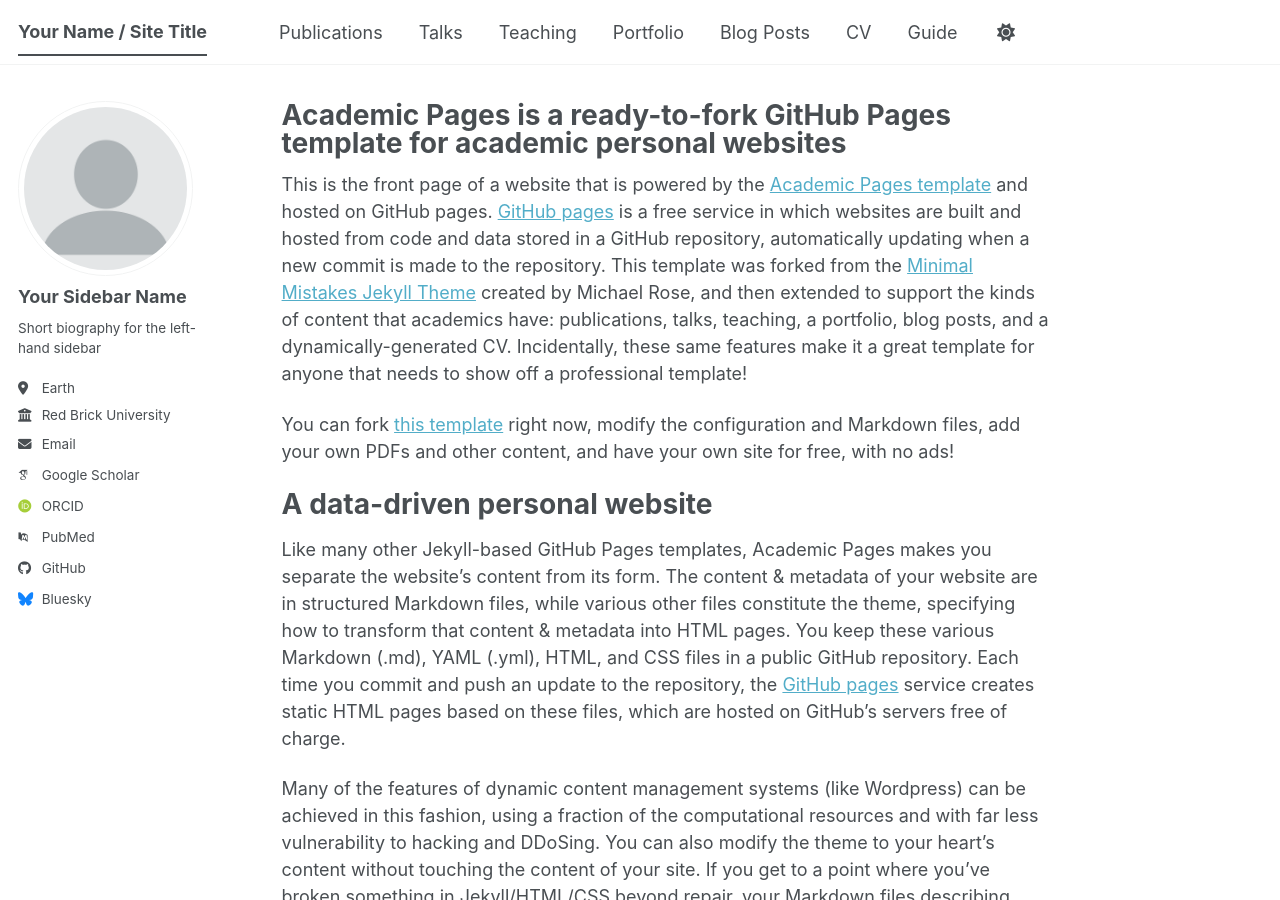
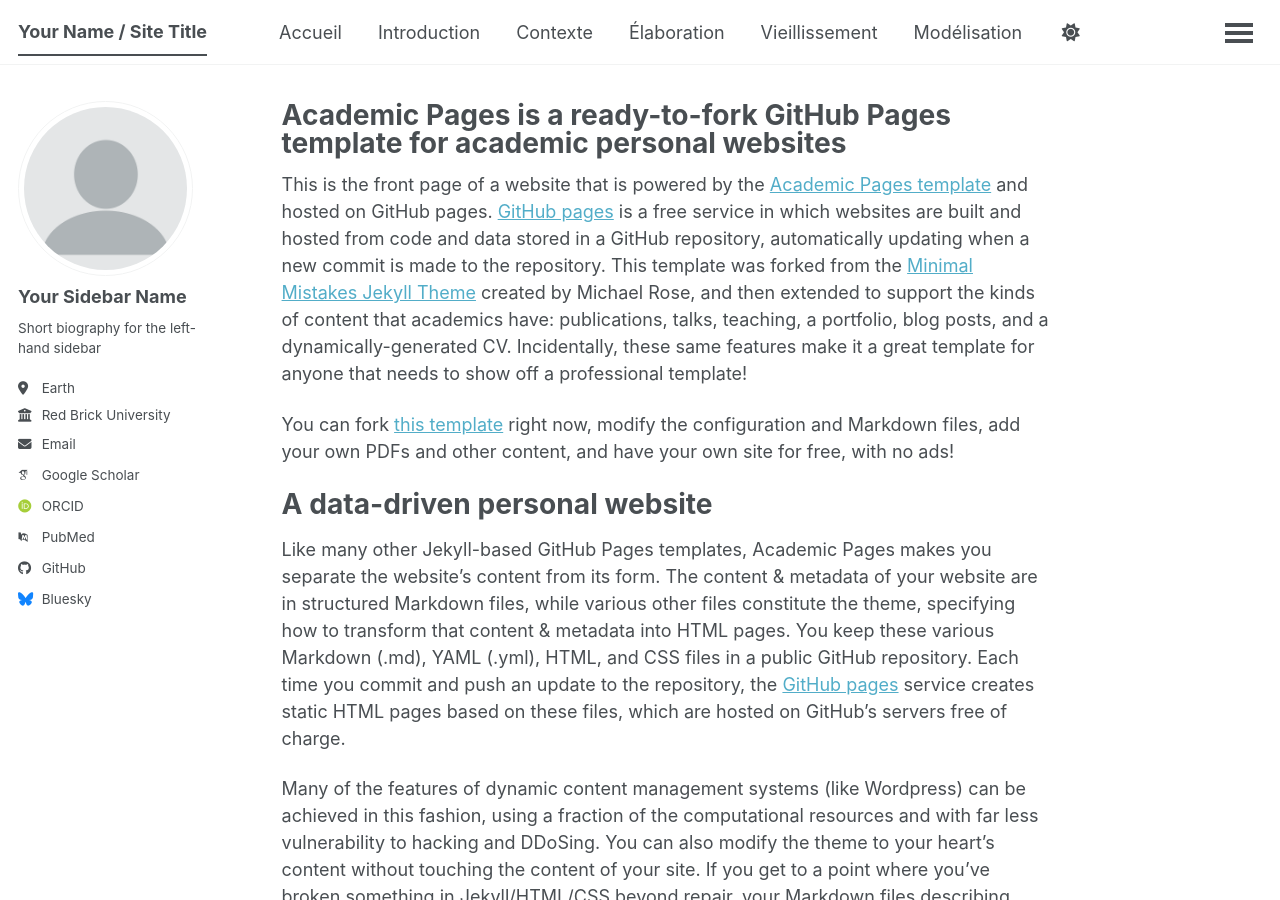
Before and after one commit to Anas-Sg-git/anas-sghuri, a Jekyll site: the page built from _pages/about.md, in a window 1280 px wide and 900 px high. Built offline with Jekyll 4.4.1, drawn with Linux system fonts in a browser that asks for light colours; some web fonts are replaced; a script bundle is joined from its source files by our own code; library files that are not in the unit come from our copies.

Commit message:
navigation.yml

```diff
--- a/_data/navigation.yml
+++ b/_data/navigation.yml
@@ -8,26 +8,32 @@
 #      Markdown formatted page while the second is generated using JSON.
 
 main:
+  - title: "Accueil"
+    url: /
+
+  - title: "Introduction"
+    url: /introduction/
+
+  - title: "Contexte"
+    url: /contexte/
+
+  - title: "Élaboration"
+    url: /elaboration/
+
+  - title: "Vieillissement"
+    url: /vieillissement/
+
+  - title: "Modélisation"
+    url: /modelisation/
+
+  - title: "Application"
+    url: /application/
+
+  - title: "Conclusion"
+    url: /conclusion/
+
+  - title: "Annexes"
+    url: /annexes/
+
   - title: "Publications"
     url: /publications/
-
-  - title: "Talks"
-    url: /talks/
-
-  - title: "Teaching"
-    url: /teaching/
-
-  - title: "Portfolio"
-    url: /portfolio/
-
-  - title: "Blog Posts"
-    url: /year-archive/
-
-  - title: "CV"
-    url: /cv/
-
-  # - title: "CV"
-  #   url: /cv-json/
-
-  - title: "Guide"
-    url: /markdown/
```
